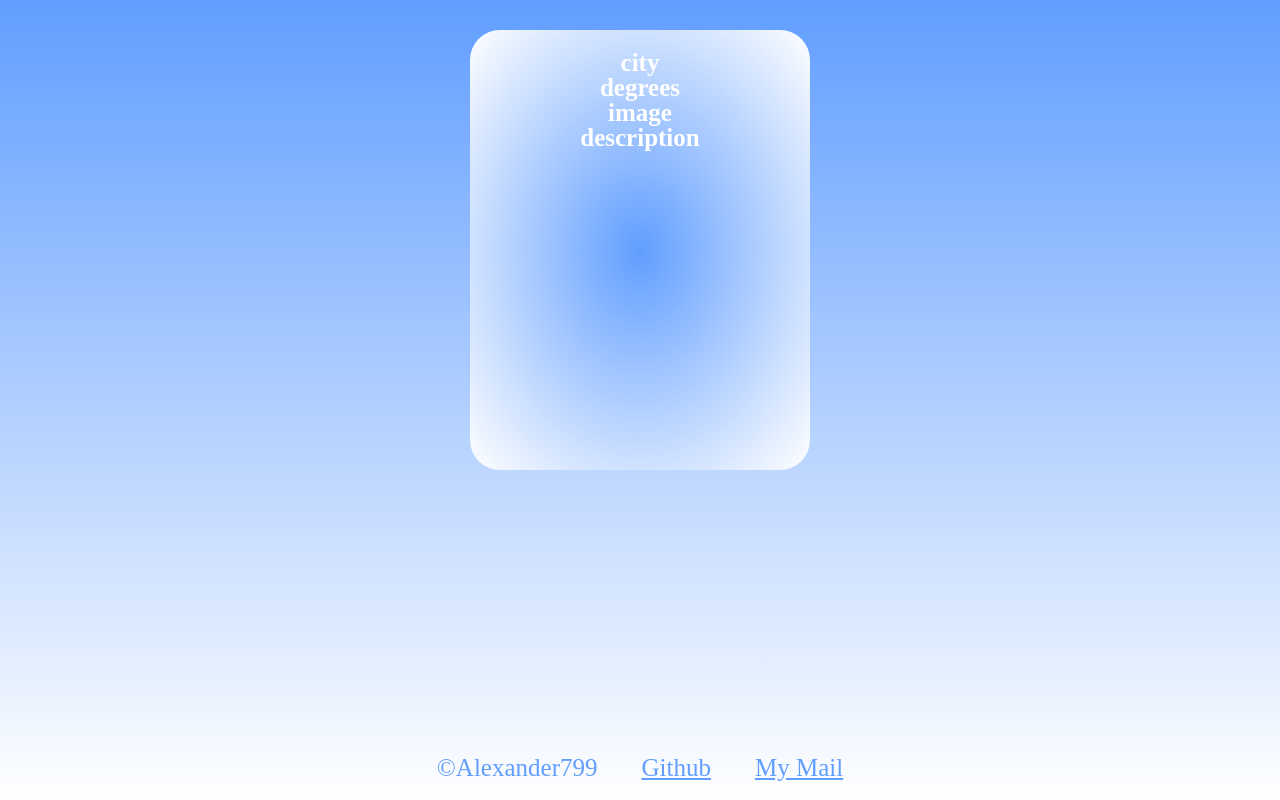
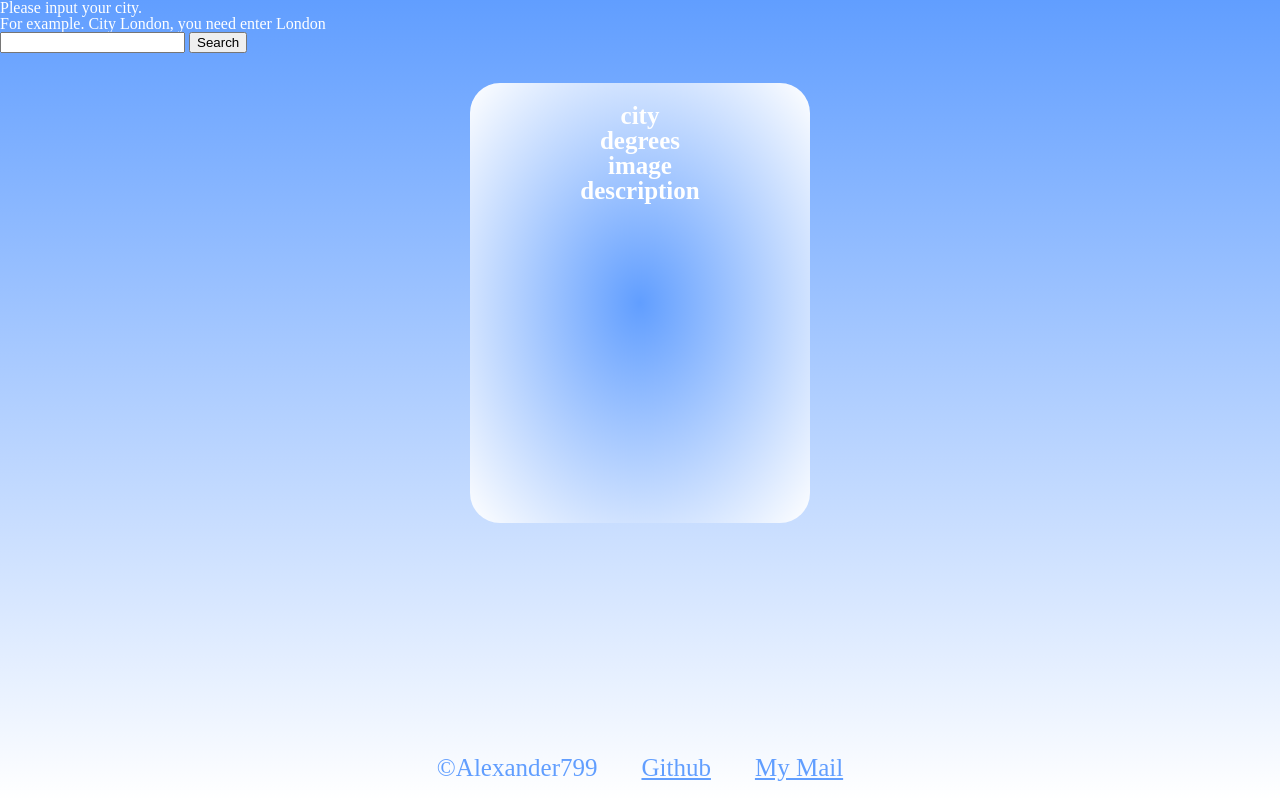
Before and after one commit to Alexander799/weather-app, a plain HTML site: page index.html in a window 1280 px wide. Drawn offline with Linux system fonts and the light colour scheme.

Commit message:
added block user input

```diff
--- a/index.html
+++ b/index.html
@@ -13,7 +13,13 @@
 
 <body>
     <section>
-        <div class="container">
+        <div class="input-block">
+            <p class="request-input">Please input your city.</p>
+            <p class="text-descr">For example. City London, you need enter London</p>
+            <input type="text" id="city-input">
+            <input type="button" value="Search" id="btn">
+        </div>
+        <div class="weather-block">
             <p id="city">city</p>
             <p id="degrees">degrees</p>
             <span id="image">image</span>
--- a/styles/main.css
+++ b/styles/main.css
@@ -8,7 +8,7 @@ section {
     color: #ffffff;
 }
 
-.container {
+.weather-block {
     width: 300px;
     height: 400px;
     margin: 30px auto;
```
